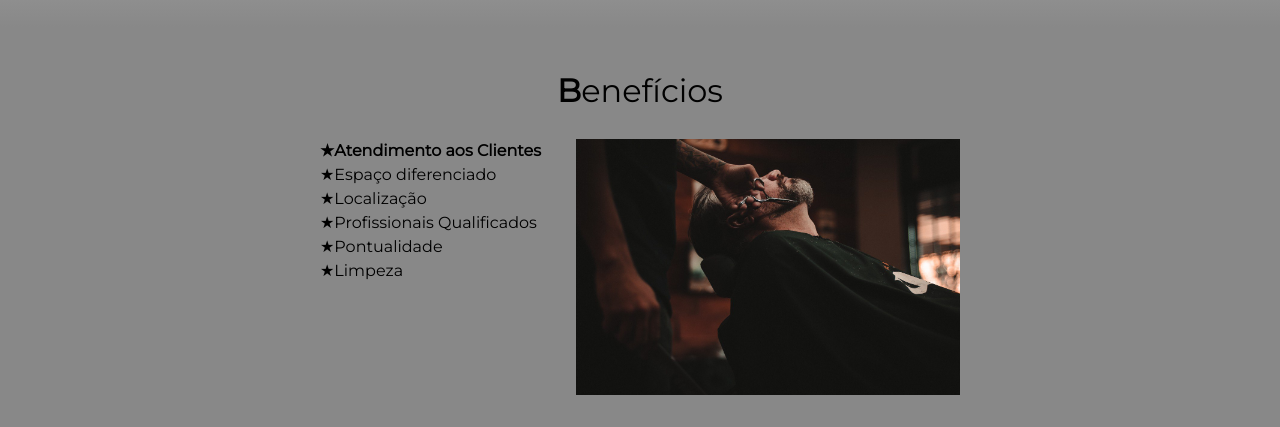
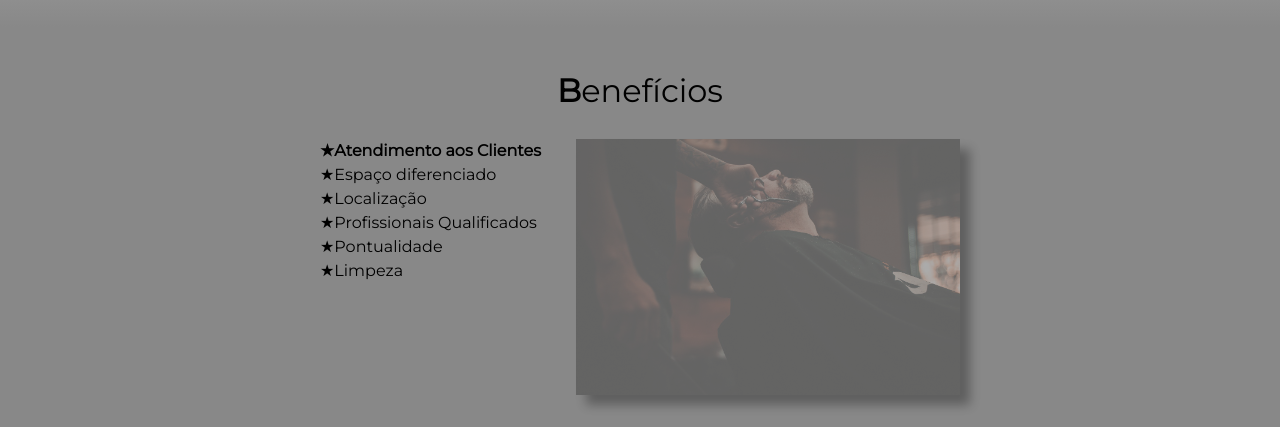
Before and after one commit to Livaart/front-end-training, a plain HTML site: page treino 1/index.html in a window 1280 px wide. Shown: the part 1580-2007 px from the top of the page. Drawn offline with Linux system fonts and the light colour scheme; grey boxes are pictures that could not be loaded.

Commit message:
Update style.css

```diff
--- a/treino 1/style.css
+++ b/treino 1/style.css
@@ -126,6 +126,13 @@ nav a:hover {
 
 .imagem-beneficios {
 	width: 60%;
+	opacity: 0.3;
+	transition: 400ms;
+	box-shadow: 10px 10px 10px #000000;
+}
+
+.imagem-beneficios:hover {
+	opacity: 1;
 }
 
 .video {
```
